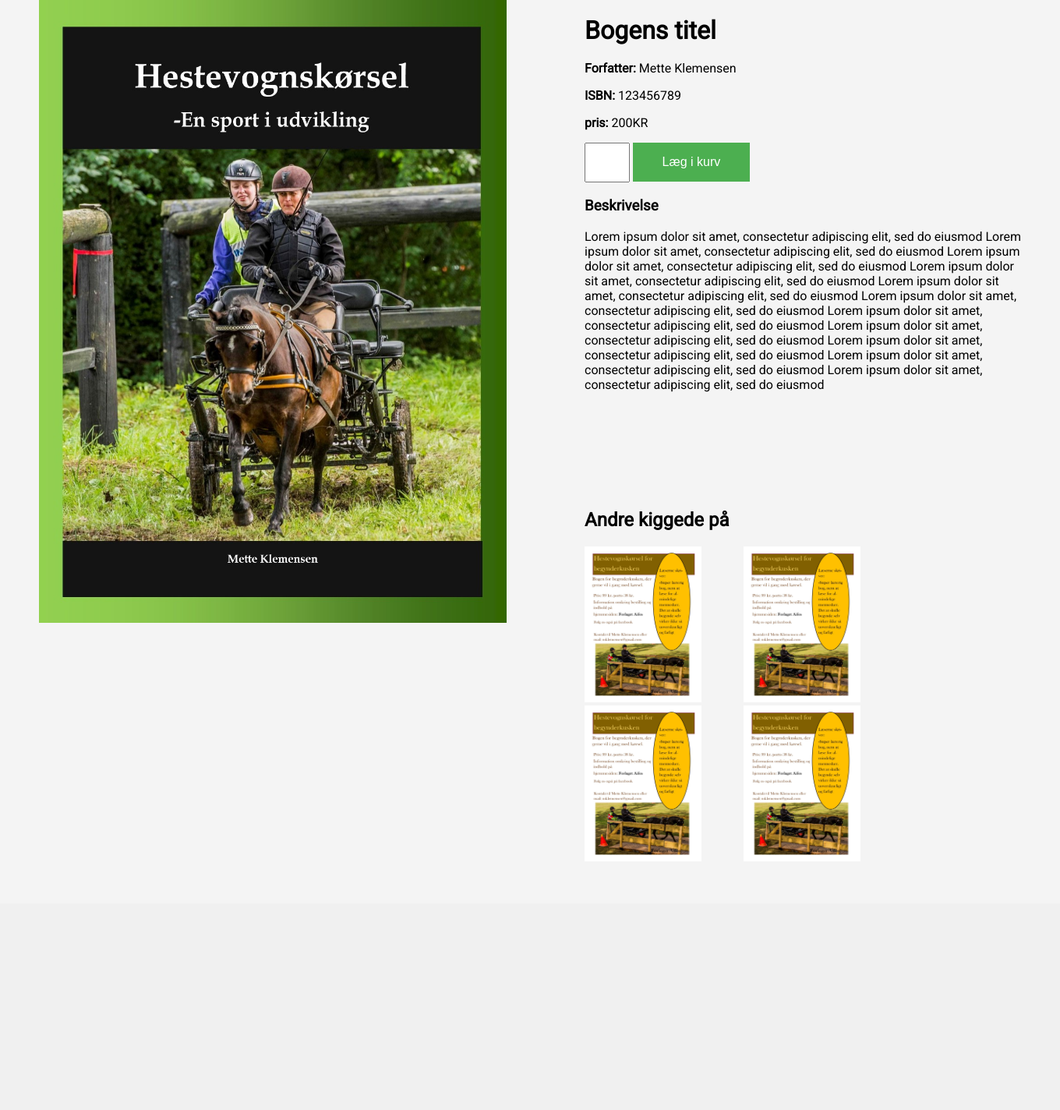
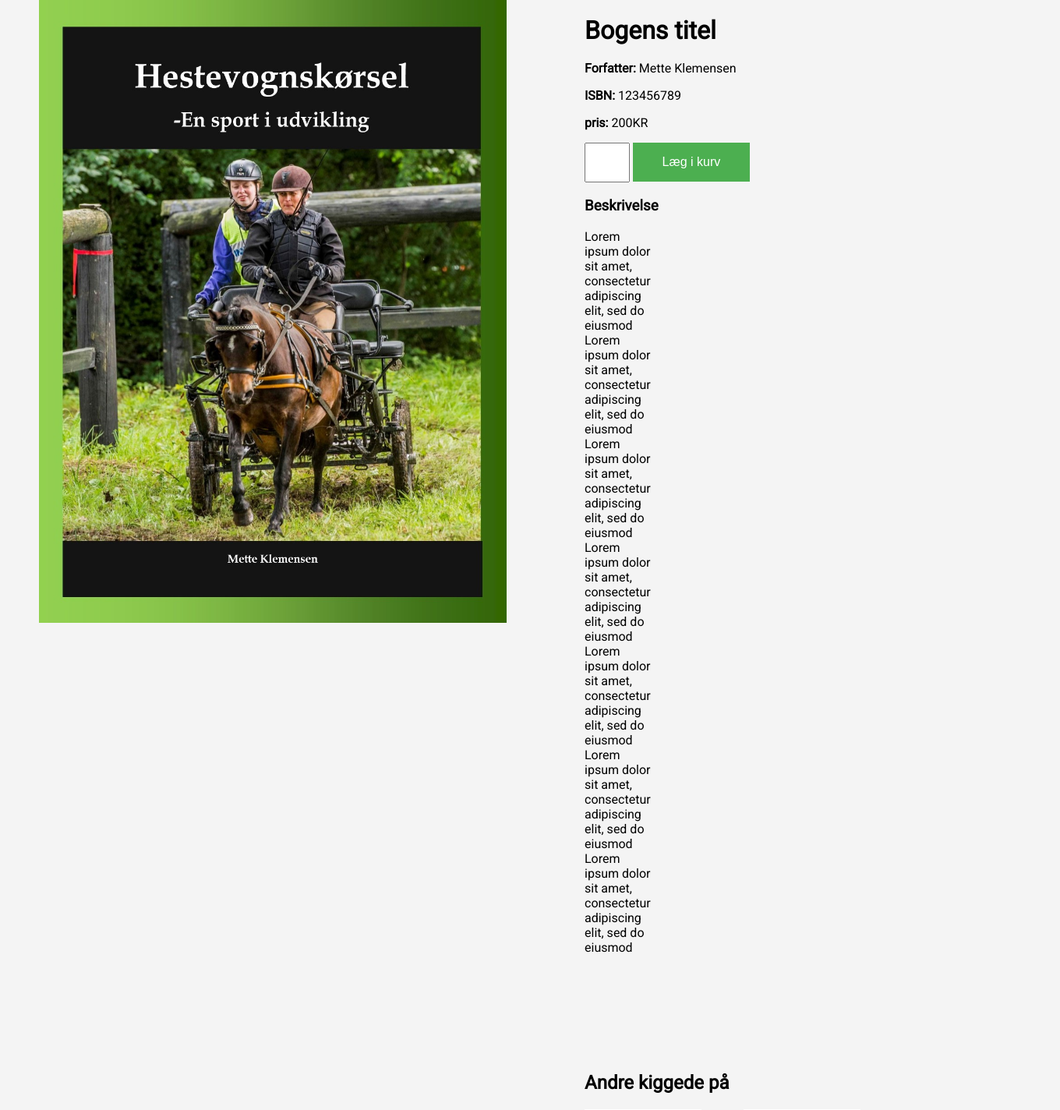
Before and after one commit to jona1411/ForlagetAifos, a web app: file ProductPage.html in a window 1360 px wide. Shown: the part 151-1575 px from the top of the page at 78% size. Before the commit the page ends 1256 px from the top, so only its background shows below. Run offline with its HTML, style and script files only (its server is not run), Linux system fonts and the light colour scheme.

Commit message:
Minor changes in the css

```diff
--- a/CSS/style.css
+++ b/CSS/style.css
@@ -151,6 +151,10 @@ html, body {
   height: 50px;
 }
 
+.Product .Product--content .product--content--details .desc {
+  padding-right: 500px;
+}
+
 .Product .Product--content .product--content--details input {
   width: 50px;
   height: 45px;
--- a/CSS/style.scss
+++ b/CSS/style.scss
@@ -122,6 +122,9 @@ html, body {
                 width: 150px;
                 height: 50px;
             }
+            .desc {
+                padding-right: 500px;
+            }
             input {
                 width: 50px;
                 height: 45px;
@@ -131,6 +134,7 @@ html, body {
 
         .product--content--related {
             margin-top: 150px;
+
             img {
                 padding-right: 50px;
             }
--- a/ProductPage.html
+++ b/ProductPage.html
@@ -37,7 +37,7 @@
                 <button>Læg i kurv</button>
 
                 <h3>Beskrivelse</h3>
-                <p>
+                <p class="desc">
                     Lorem ipsum dolor sit amet, consectetur adipiscing elit, sed do eiusmod
                     Lorem ipsum dolor sit amet, consectetur adipiscing elit, sed do eiusmod
                     Lorem ipsum dolor sit amet, consectetur adipiscing elit, sed do eiusmod
@@ -45,10 +45,7 @@
                     Lorem ipsum dolor sit amet, consectetur adipiscing elit, sed do eiusmod
                     Lorem ipsum dolor sit amet, consectetur adipiscing elit, sed do eiusmod
                     Lorem ipsum dolor sit amet, consectetur adipiscing elit, sed do eiusmod
-                    Lorem ipsum dolor sit amet, consectetur adipiscing elit, sed do eiusmod
-                    Lorem ipsum dolor sit amet, consectetur adipiscing elit, sed do eiusmod
-                    Lorem ipsum dolor sit amet, consectetur adipiscing elit, sed do eiusmod
-                    Lorem ipsum dolor sit amet, consectetur adipiscing elit, sed do eiusmod
+
                 </p>
                 <div class="product--content--related">
                     <h2>Andre kiggede på</h2>
@@ -56,9 +53,8 @@
                         <img src="/Images/Forår 2019 Reklame.jpg" alt="related product" height="200px" width="150px">
                         <img src="/Images/Forår 2019 Reklame.jpg" alt="related product" height="200px" width="150px">
                         <img src="/Images/Forår 2019 Reklame.jpg" alt="related product" height="200px" width="150px">
-                    </div>
+                </div>
             </div>
-
         </div>
     </div>
 </main>
```
Also changed, not shown: 1 other file.
